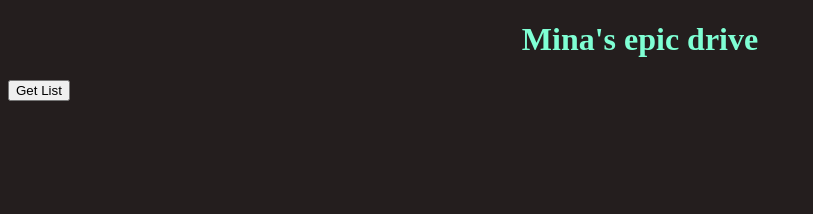
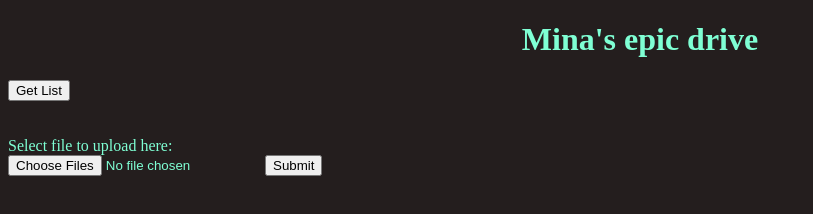
Before and after one commit to minatore06/epic_drive, a website: page index.html in a window 1280 px wide. Shown: the whole page, without its empty margins (0-813 px from the left). Drawn offline with Linux system fonts and the light colour scheme.

Commit message:
added input for files to upload

```diff
--- a/index.html
+++ b/index.html
@@ -11,11 +11,15 @@
     <title>Home</title>
     <link rel="icon" type="image/x-icon" href="./images/favicon.ico">
     <link rel="stylesheet" href="./styles/style.css">
-    <script src="scripts/script.js"></script>
+    <script src="./scripts/script.js"></script>
 </head>
 <body>
     <h1>Mina's epic drive</h1>
-    <button onclick="get_files('.')">Get List</button>
+    <button onclick="get_files('.')">Get List</button><br><br><br>
+    <form method="POST" enctype="multipart/form-data">
+        <label for="fileInput">Select file to upload here:</label><br><input type="file" id="fileInput" name="fileInput" multiple>
+        <button onclick="uploadFiles()">Submit</button>
+    </form>
     <div id="file_list"></div>
 </body>
 </html>
--- a/package.json
+++ b/package.json
@@ -1,6 +1,6 @@
 {
   "name": "epic_drive",
-  "version": "0.3.5",
+  "version": "0.3.8",
   "description": "An online personal drive",
   "main": "server.js",
   "scripts": {
--- a/public/scripts/script.js
+++ b/public/scripts/script.js
@@ -51,3 +51,7 @@ function _html5Saver(blob , fileName) {
 
     document.body.removeChild(a);
 }
+
+function uploadFiles() {
+    console.log(document.getElementById("fileInput").files[0]);
+}
```
